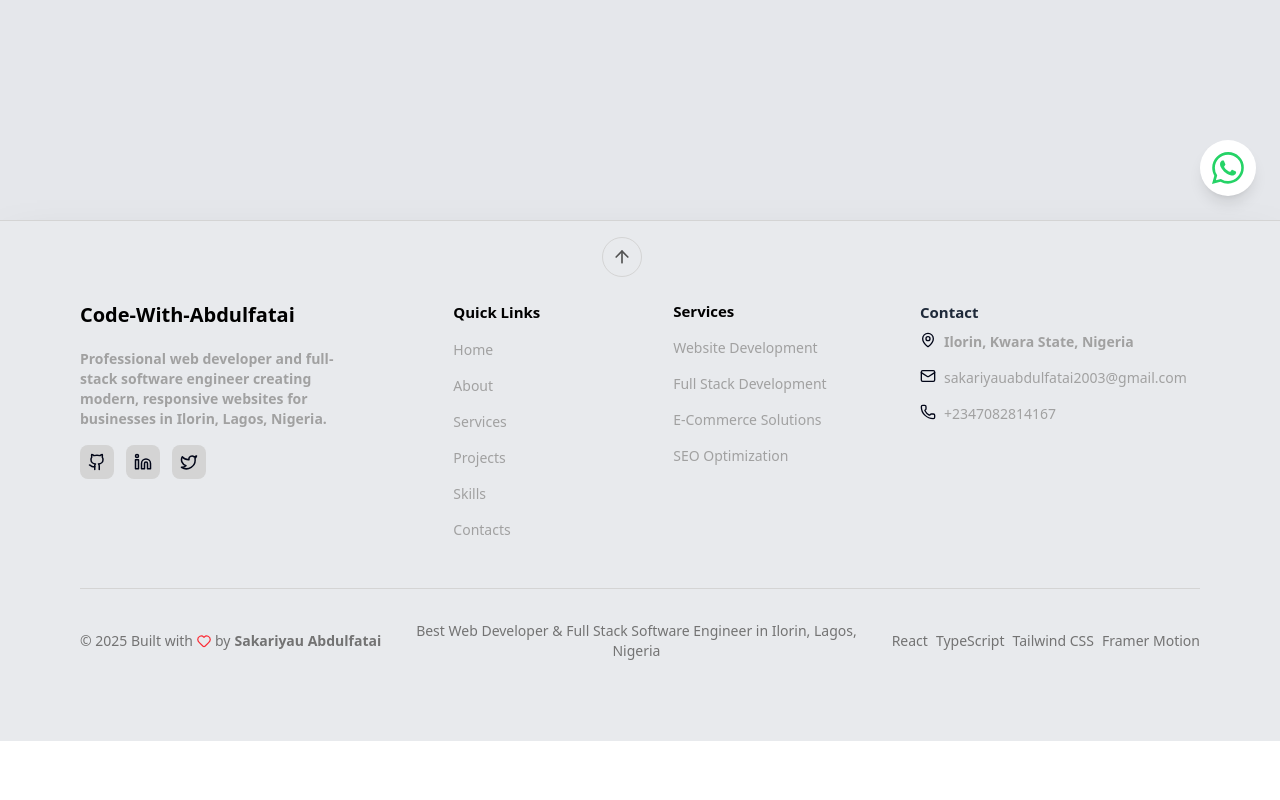
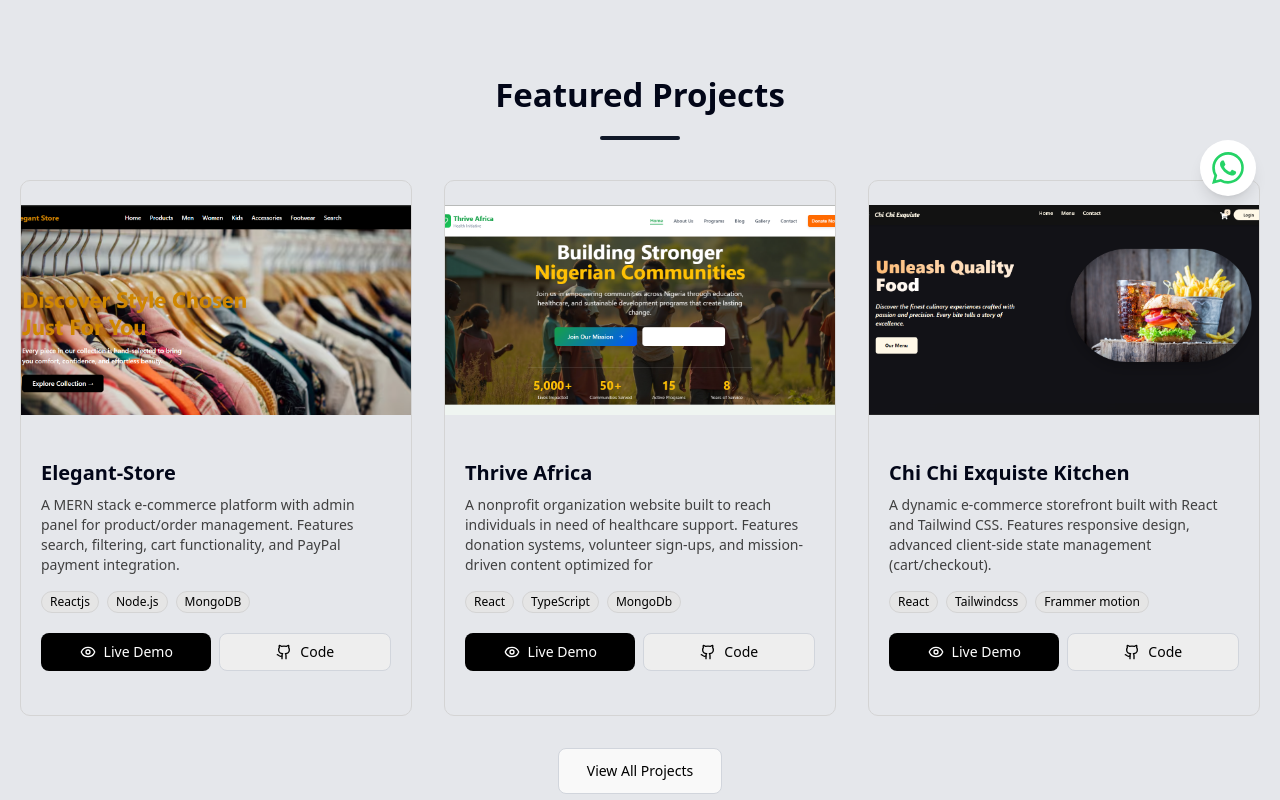
Before and after one commit to AbdulfataiOlarewaju/Abdulfatai-s-portifolio, a React (Vite) app: page / in a window 1280 px wide. Shown: the part 580-1380 px from the top of the page. Before the commit the page ends 1321 px from the top, so only its background shows below. Built offline with nearby package versions, Linux system fonts and the light colour scheme.

Commit message:
Add featured projects to home page

```diff
--- a/index.html
+++ b/index.html
@@ -4,7 +4,7 @@
     <meta charset="UTF-8" />
     <link rel="icon" type="image/svg+xml" href="/Code with Abdulfatai.png" />
     <meta name="viewport" content="width=device-width, initial-scale=1.0" />
-    <title>Sakariyau Abdulfatai Best Web Developer & Full Stack Software Engineer in Ilorin, Nigeria</title>
+    <title>Sakariyau Abdulfatai Web Developer & Full Stack Software Engineer in Ilorin, Nigeria</title>
   </head>
   <body>
     <div id="root"></div>
--- a/src/assets/data/data.jsx
+++ b/src/assets/data/data.jsx
@@ -44,25 +44,6 @@ const ProjectData = [
         technologies: ["React", "TypeScript", "API integration", "D3.js"],
         viewLink: "https://www.confidantszone.com/",
         codeLink: "https://github.com/AbdulfataiOlarewaju/ConfidantsZone"
-    },
-
-    {
-        title: "Frontend-Mentor-Book-Manager-App",
-        description: "A fully-functional bookmark manager with add, edit, archive, search, and filter features. Perfect for practicing forms and state management.",
-        categories: 'Web App',
-        Image: image2,
-        technologies: ["Reactjs","Node.js", "MongoDB", "Tailwindcss", "Google API"],
-        viewLink: "https://frontend-mentor-book-manager-app.vercel.app",
-        codeLink: "https://github.com/AbdulfataiOlarewaju/Frontend-Mentor-Book-Manager-App"
-    },
-    {
-        title: "FARMEASY",
-        description: "Farmeasy is an innovative agricultural platform designed to empower farmers and promote sustainable farming practices in Nigeria.",
-        categories: 'Web Development',
-        Image: image3,
-        technologies: ["Html", "Css", "Javascript", "Python"],
-        viewLink: "https://ecoshop.example.comhttps://abdulfataiolarewaju.github.io/FARMEASY/about.html",
-        codeLink: "https://github.com/AbdulfataiOlarewaju/FARMEASY"
     },
 ]
 
--- a/src/pages/home.jsx
+++ b/src/pages/home.jsx
@@ -1,5 +1,9 @@
 import { Download, Eye } from "lucide-react";
 import resumePdf from "@/assets/data/Sakariyau_Abdulfatais_Resume.docx";
+import ProjectData from "@/assets/data/data";
+import { Badge } from "@/components/ui/badge";
+import { Card } from "@/components/ui/card";
+import { Github } from "lucide-react";
 import { useEffect, useState } from "react";
 import { useNavigate } from "react-router-dom";
 import { motion, useInView, AnimatePresence } from "framer-motion";
@@ -105,11 +109,11 @@ function Home() {
             SAKARIYAU ABDULFATAI
           </motion.h1>
            <motion.h1 variants={itemVariants} className="text-2xl lg:text-[40px] font-bold mb-3">
-             {displayedText}
-             <motion.span
+             {/* {displayedText} */}
+             {/* <motion.span
                 animate={{ opacity: [1, 0] }}
                 transition={{ duration: 0.8, repeat: Infinity, repeatType: "reverse" }}
-                className="blinking-cursor">|</motion.span>
+                className="blinking-cursor">|</motion.span> */}
            </motion.h1>
            <motion.div variants={itemVariants} className="text-center lg:mx-48 mx-auto md:py-10 py-8 lg:px-20 px-2">
             <p className="text-center mb-15 text-neutral-700 dark:text-neutral-400">
@@ -153,6 +157,86 @@ function Home() {
           </motion.div>
         </div>
 
+        <section className="container mx-auto mt-24">
+          <motion.h2
+            variants={itemVariants}
+            initial="hidden"
+            animate={isInView ? "visible" : "hidden"}
+            className="md:text-[33px] text-[24px] font-bold mb-4 text-center"
+          >
+            Featured Projects
+          </motion.h2>
+          <motion.div
+            variants={itemVariants}
+            initial="hidden"
+            animate={isInView ? "visible" : "hidden"}
+            className="h-1 w-20 bg-gray-900 dark:bg-[#eeeeee] mx-auto rounded-full mb-10"
+          />
+
+          <motion.div
+            variants={containerVariants}
+            initial="hidden"
+            animate={isInView ? "visible" : "hidden"}
+            className="grid grid-cols-1 md:grid-cols-3 gap-8 text-left"
+          >
+            {ProjectData.slice(0, 3).map((project) => (
+              <motion.div key={project.title} variants={itemVariants} whileHover={{ y: -8 }}>
+                <Card className="border-neutral-300 border bg-gray-200 dark:bg-[#131212] dark:border-neutral-700 shadow-none rounded-lg overflow-hidden h-full flex flex-col">
+                  <img
+                    src={project.Image}
+                    alt={project.title}
+                    className="w-full h-[210px] object-cover"
+                  />
+                  <div className="p-5 flex flex-col flex-1">
+                    <h3 className="text-xl font-semibold mb-2">{project.title}</h3>
+                    <p className="text-sm text-neutral-700 dark:text-neutral-400 mb-4 flex-1">
+                      {project.description}
+                    </p>
+                    <div className="flex flex-wrap gap-2 mb-5">
+                      {project.technologies.slice(0, 3).map((technology) => (
+                        <Badge
+                          key={`${project.title}-${technology}`}
+                          className="dark:bg-black bg-neutral-200 border-neutral-300 text-black dark:text-white dark:border-neutral-700"
+                        >
+                          {technology}
+                        </Badge>
+                      ))}
+                    </div>
+                    <div className="flex gap-2">
+                      <a
+                        href={project.viewLink}
+                        target="_blank"
+                        rel="noopener noreferrer"
+                        className="bg-black text-white dark:bg-gray-200 dark:text-black w-full py-2 px-3 rounded-md text-sm font-medium flex justify-center items-center gap-2 hover:opacity-85"
+                      >
+                        <Eye size={16} /> Live Demo
+                      </a>
+                      <a
+                        href={project.codeLink}
+                        target="_blank"
+                        rel="noopener noreferrer"
+                        className="bg-[#eeeeee] border border-gray-300 text-black dark:bg-black dark:text-white dark:border-neutral-700 w-full py-2 px-3 rounded-md text-sm font-medium flex justify-center items-center gap-2 hover:opacity-70"
+                      >
+                        <Github size={16} /> Code
+                      </a>
+                    </div>
+                  </div>
+                </Card>
+              </motion.div>
+            ))}
+          </motion.div>
+
+          <div className="mt-8 flex justify-center">
+            <button
+              type="button"
+              onClick={() => navigate('/projects')}
+              className="bg-[#eeeeee] border border-gray-300 text-black dark:bg-black dark:text-white dark:border-neutral-700 py-3 px-7 rounded-md font-medium text-sm hover:opacity-85"
+            >
+              View All Projects
+            </button>
+          </div>
+        </section>
+
       </div>
    );
 }
--- a/src/pages/projects.jsx
+++ b/src/pages/projects.jsx
@@ -89,7 +89,7 @@ function Projects() {
           variants={containerVariants}
           initial="hidden"
           animate={isInView ? "visible" : "hidden"}
-          className="grid grid-cols-1 md:grid-cols-2 lg:grid-cols-2 gap-8 py-auto"
+          className="grid grid-cols-1 md:grid-cols-3 gap-8 text-left"
         >
           {projects.map((project, index) => (
             <motion.div
@@ -165,13 +165,12 @@ function Projects() {
                     </motion.a>
                     <motion.a
                       href={project.codeLink}
-                      target="_blank"
-                      rel="noopener noreferrer"
-                      whileHover={{ scale: 1.02 }}
-                      whileTap={{ scale: 0.98 }}
+                      aria-disabled="true"
+                      tabIndex={-1}
+                      onClick={(event) => event.preventDefault()}
                       className="dark:bg-black dark:text-white dark:hover:opacity-70 dark:border-neutral-700
-                     bg-[#eeeeee] border text-black hover:bg-gray-200 hover:border hover:border-gray-50 border-gray-300  w-full
-                       py-2 px-4 rounded-md font-medium text-[12px] md:text-sm cursor-pointer flex justify-center items-center gap-2 hover:opacity-85 transition-all duration-500 ease-in-out"
+                     bg-[#eeeeee] border text-black border-gray-300 opacity-50 cursor-not-allowed pointer-events-none w-full
+                       py-2 px-4 rounded-md font-medium text-[12px] md:text-sm flex justify-center items-center gap-2 transition-all duration-500 ease-in-out"
                     >
                       <Github size={16} /> Code
                     </motion.a>
```
